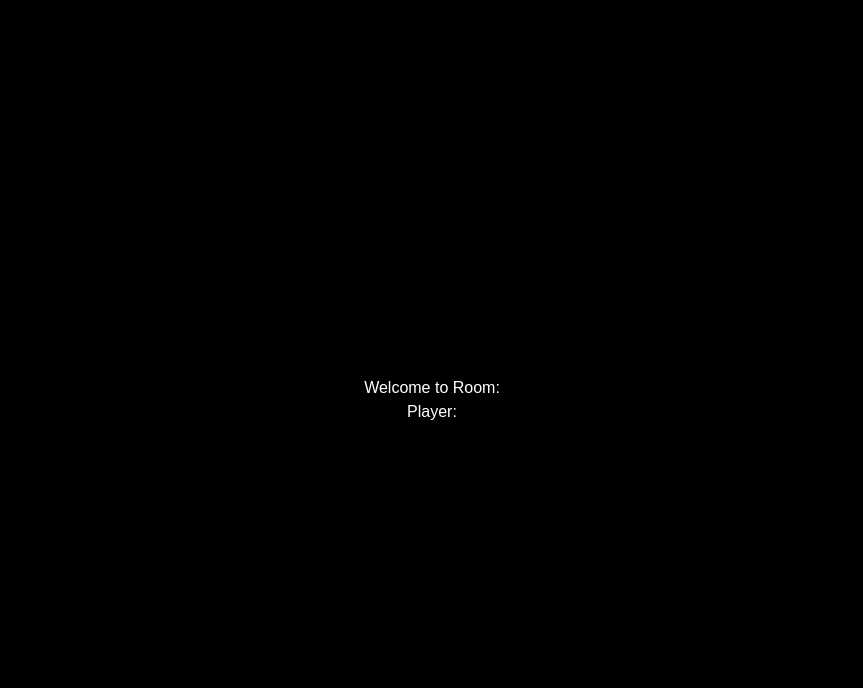
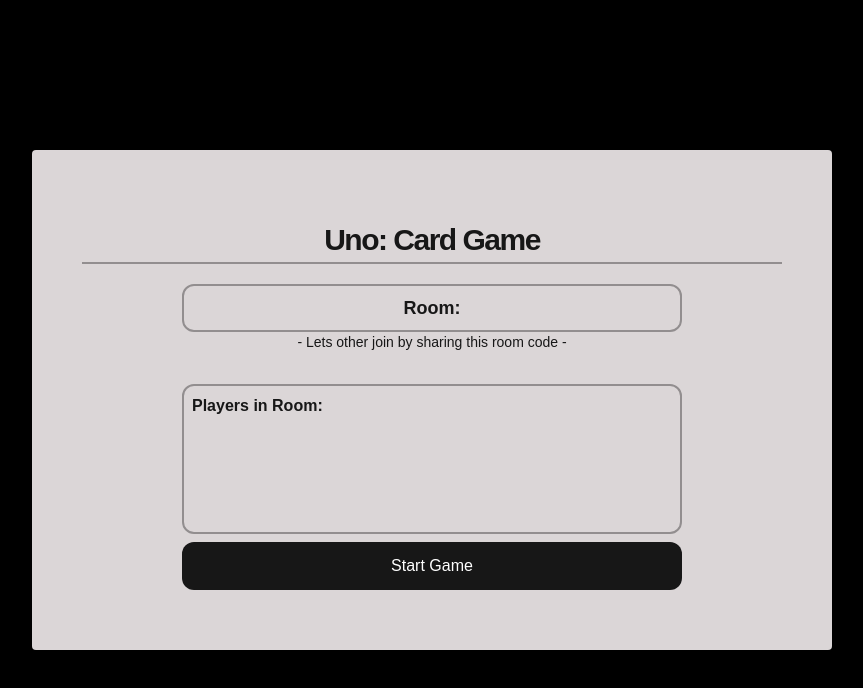
Before and after one commit to Nieru24/UNO-Online-Game, a Next.js app in the folder client/: page /play in a window 1280 px wide. Shown: the top 688 px of the page, without its empty margins (208-1071 px from the left). Built offline with nearby package versions, Linux system fonts and the light colour scheme.

Commit message:
Game Lobby design
list of players in a lobby
with packOfCards.tsx (copy pasted).

```diff
--- a/client/app/play/page.tsx
+++ b/client/app/play/page.tsx
@@ -7,6 +7,9 @@
 export default function Game() {
   const socket = useRef<Socket | null>(null);
 
+  const [players, setPlayers] = useState<{ id: string; username: string }[]>(
+    []
+  );
   const { username } = useUser();
   const searchParams = useSearchParams();
   const roomCode = searchParams.get("roomCode");
@@ -15,7 +18,7 @@
   const glitchAddress = "";
   const localAddress = "http://localhost:8080";
 
-    useEffect(() => {
+  useEffect(() => {
     if (!roomCode || !username) return;
 
     socket.current = io(localAddress, {
@@ -27,6 +30,14 @@
       socket.current?.emit("joinRoom", { roomCode, username });
     });
 
+    socket.current.on("joinedRoom", (data) => {
+      console.log(data);
+    });
+
+    socket.current.on("playerListUpdate", (data) => {
+      setPlayers(data.players);
+    });
+
     return () => {
       socket.current?.disconnect();
     };
@@ -34,8 +45,35 @@
 
   return (
     <div className="text-white bg-black h-screen w-screen flex flex-col items-center justify-center">
-      <h1>Welcome to Room: {roomCode}</h1>
-      <h2>Player: {username}</h2>
+      <div className="flex flex-col justify-center items-center h-[500px] w-[800px] bg-[#DBD6D7] p-6 text-black rounded">
+        <div className="title text-3xl text-neutral-900 tracking-tighter text-center font-semibold w-[700px] border-b-2 border-solid border-[#928E8F] m-3 pb-1">
+          Uno: Card Game
+        </div>
+        <div className="subtitle font-medium font-semibold text-lg text-neutral-900 text-center w-[500px] border-2 border-solid border-[#928E8F] rounded-xl mt-2 p-2">
+          Room: {roomCode}
+        </div>
+        <div className="font-normal text-sm text-neutral-900 text-center w-[500px] mb-6">
+          - Lets other join by sharing this room code -
+        </div>
+        <div className="w-[500px] h-[150px] max-h-[150px] border-2 border-solid border-[#928E8F] rounded-xl text-left text-neutral-900 w-[300px] mt-2 p-2">
+          <h3 className="font-semibold mb-2">Players in Room:</h3>
+          <ul className="flex flex-wrap gap-2 text-sm text-neutral-700">
+            {players.map((p) => (
+              <li
+                className="border border-gray-300 rounded-md px-3 py-1 bg-white shadow-sm text-amber-500"
+                key={p.id}
+              >
+                {p.username}
+              </li>
+            ))}
+          </ul>
+        </div>
+        <div className="startGame w-[500px]">
+          <button className="inline-flex h-12 w-full items-center justify-center gap-3 rounded-xl bg-neutral-900 px-5 py-3 font-medium text-white hover:bg-neutral-700 focus:ring-2 focus:ring-[#928E8F] focus:ring-offset-2 mt-2">
+            Start Game
+          </button>
+        </div>
+      </div>
     </div>
   );
 }
--- /dev/null
+++ b/client/app/utils/packOfCards.tsx
@@ -0,0 +1,20 @@
+{/*
+pack of 108 cards
+R = red
+G = green
+B = blue
+Y = yellow
+W = wild(change color)
+skip = skip
+_ = reverse
+D2 = plus 2
+D4W = plus 4 with change color
+*/}
+
+export default [
+    '0R', '1R', '1R', '2R', '2R', '3R', '3R', '4R', '4R', '5R', '5R', '6R', '6R', '7R', '7R', '8R', '8R', '9R', '9R', 'skipR', 'skipR', '_R', '_R', 'D2R', 'D2R',
+    '0G', '1G', '1G', '2G', '2G', '3G', '3G', '4G', '4G', '5G', '5G', '6G', '6G', '7G', '7G', '8G', '8G', '9G', '9G', 'skipG', 'skipG', '_G', '_G', 'D2G', 'D2G',
+    '0B', '1B', '1B', '2B', '2B', '3B', '3B', '4B', '4B', '5B', '5B', '6B', '6B', '7B', '7B', '8B', '8B', '9B', '9B', 'skipB', 'skipB', '_B', '_B', 'D2B', 'D2B',
+    '0Y', '1Y', '1Y', '2Y', '2Y', '3Y', '3Y', '4Y', '4Y', '5Y', '5Y', '6Y', '6Y', '7Y', '7Y', '8Y', '8Y', '9Y', '9Y', 'skipY', 'skipY', '_Y', '_Y', 'D2Y', 'D2Y',
+    'W', 'W', 'W', 'W', 'D4W', 'D4W', 'D4W', 'D4W'
+]
```
Also changed, not shown: 2 other files (tests, documents, lock files or other folders).
